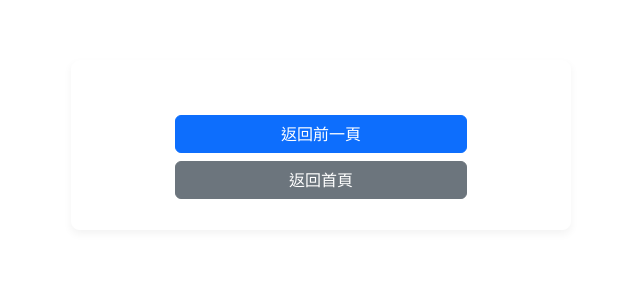
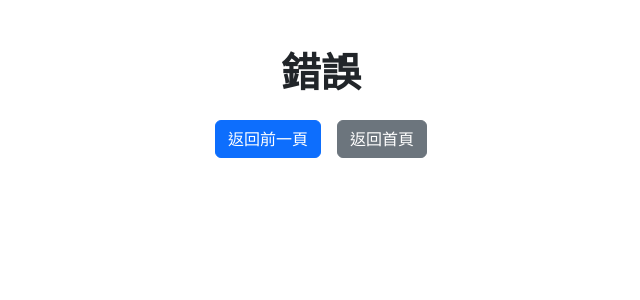
Before and after one commit to Pumpkin0603/project, a Flask app: template templates/error.html in a window 1280 px wide. Shown: the part 56-356 px from the top of the page, without its empty margins (319-959 px from the left). Run offline with Flask 3, Linux system fonts and the light colour scheme; the template is opened without the code that fills it, so the values that code supplies are empty.

Commit message:
HTML修改

```diff
--- a/templates/error.html
+++ b/templates/error.html
@@ -1,21 +1,10 @@
 {% extends 'base.html' %}
 {% block title %}錯誤{% endblock %}
 {% block content %}
-<style>
-    .error-card {
-        max-width: 500px;
-        margin: 60px auto;
-        padding: 30px;
-        background-color: white;
-        border: 1px solid white;
-        border-radius: 8px;
-        box-shadow: 0 4px 8px rgba(0,0,0,0.05);
-    }
-</style>
-
-<div class="error-card text-center">
-    <h4 class="text-danger mb-4">{{ message }}</h4>
-    <div class="d-grid gap-2 col-8 mx-auto">
+<div class="text-center mt-5">
+    <h1 class="mb-3" style="font-size: 2.5rem; font-weight: bold;">錯誤</h1>
+    <h5 class="text-danger mb-4">{{ message }}</h5>
+    <div class="d-flex justify-content-center gap-3">
         <a href="javascript:history.back()" class="btn btn-primary">返回前一頁</a>
         <a href="{{ url_for('index') }}" class="btn btn-secondary">返回首頁</a>
     </div>
--- a/templates/login.html
+++ b/templates/login.html
@@ -14,7 +14,7 @@
                 <input type="password" name="password" class="form-control" required>
             </div>
             <div class="text-center">
-                <button type="submit" class="btn btn-primary px-5">登入</button>
+                <button type="submit" class="btn btn-primary">登入</button>
             </div>
         </form>
     </div>
```
Also changed, not shown: templates/edit_profile.html (+1 -15 lines), templates/index.html (+6 -5 lines), templates/register.html (+3 -7 lines), templates/welcome.html (+5 -22 lines), membership.db.
